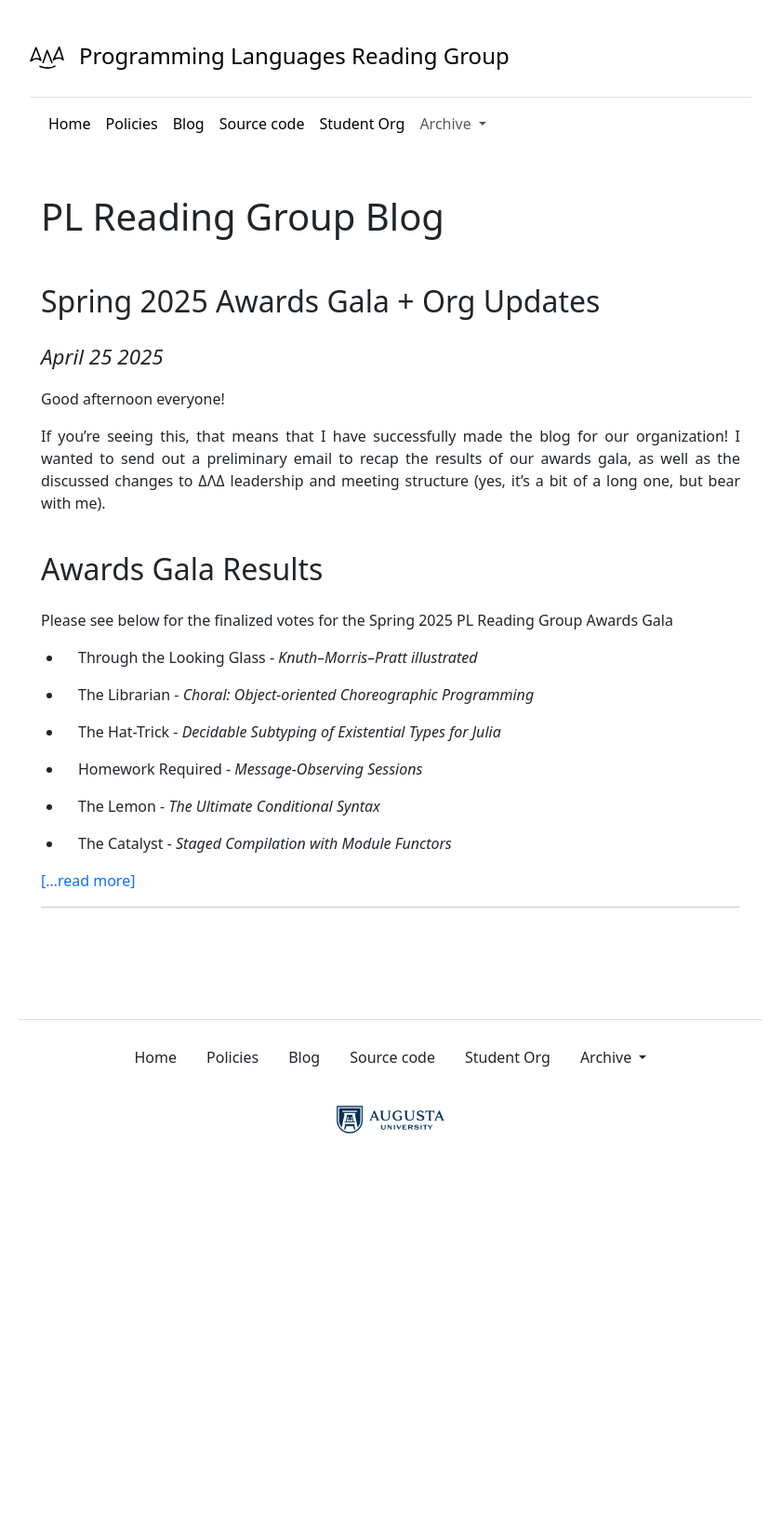
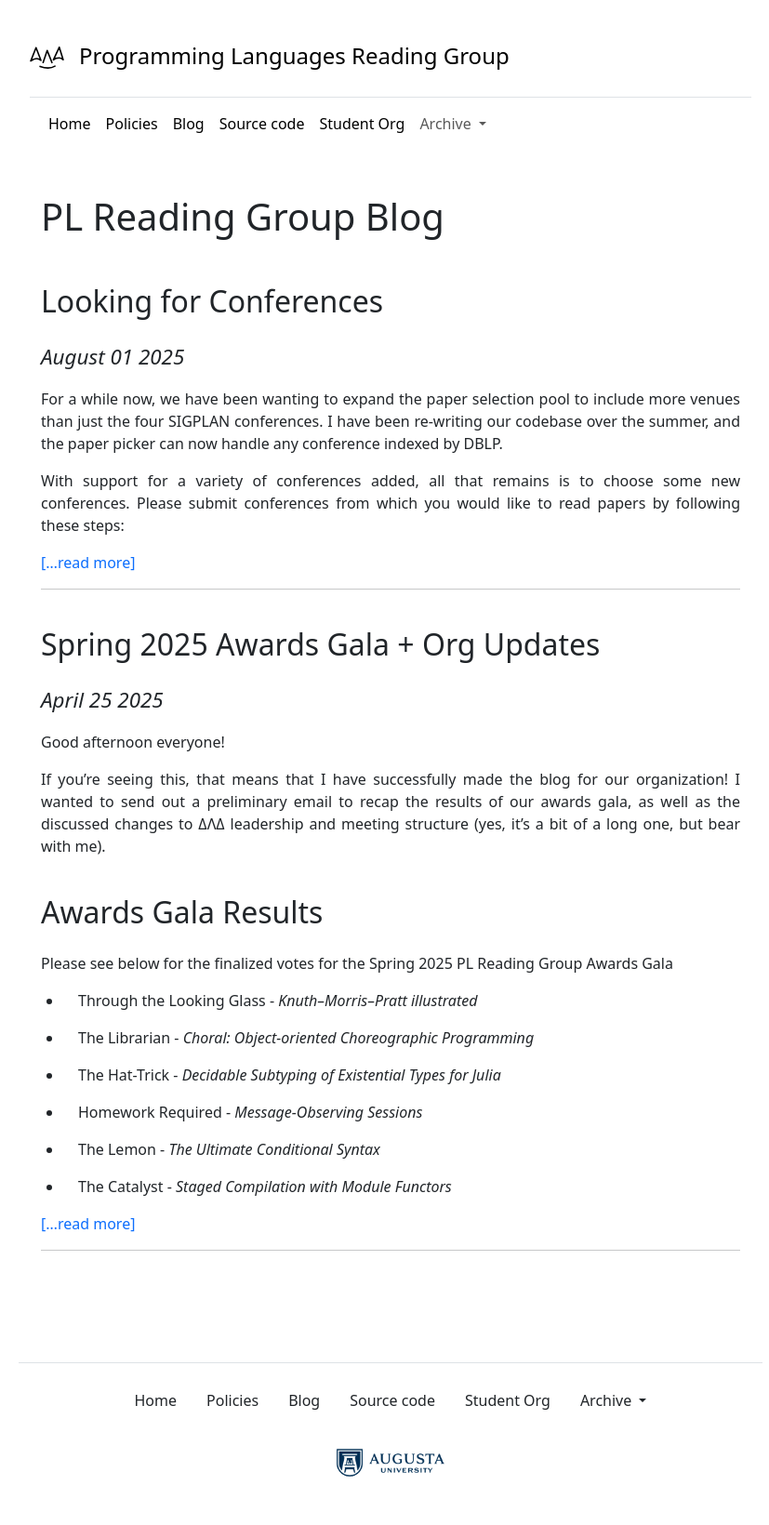
Before and after one commit to the-au-forml-lab/plgroup, a Jekyll site: the page built from docs/blog.md, in a window 1280 px wide. Shown: the whole page at 93% size, without its empty margins (220-1047 px from the left). Built offline with Jekyll 4.4.1, drawn with Linux system fonts in a browser that asks for light colours; before the commit the page ends 1271 px from its top, so only the background shows below that.

Commit message:
new post about finding conferences

````diff
--- /dev/null
+++ b/docs/_posts/2025-08-01-repository-updates.md
@@ -0,0 +1,32 @@
+---
+title: "Looking for Conferences"
+layout: post
+excerpt_separator: <!--more-->
+---
+
+For a while now, we have been wanting to expand the paper selection pool to
+include more venues than just the four SIGPLAN conferences.
+I have been re-writing our codebase over the summer,
+and the paper picker can now handle any conference indexed by DBLP.
+
+With support for a variety of conferences added,
+all that remains is to choose some new conferences.
+Please submit conferences from which you would like to read papers by following
+these steps:
+
+<!--more-->
+
+1.  Head to [DBLP.org](https://dblp.org).
+2.  Navigate to the page of your chosen conference.
+3.  Look at the URL in your browser. It should be formatted like this:
+
+    ``` text
+    https://dblp.org/db/conf/<NAME>/index.html
+    ```
+4.  Edit our [list of sources][sources].
+    Add the `NAME` as you saw it above and the most recent year that conference
+    took place.
+5.  Add as many conferences as you like and submit a pull request.
+6.  Done!
+
+[sources]: https://github.com/the-au-forml-lab/plgroup/blob/main/data/sources.csv
````
Also changed, not shown: docs/_posts/template.md (+3 -3 lines).
